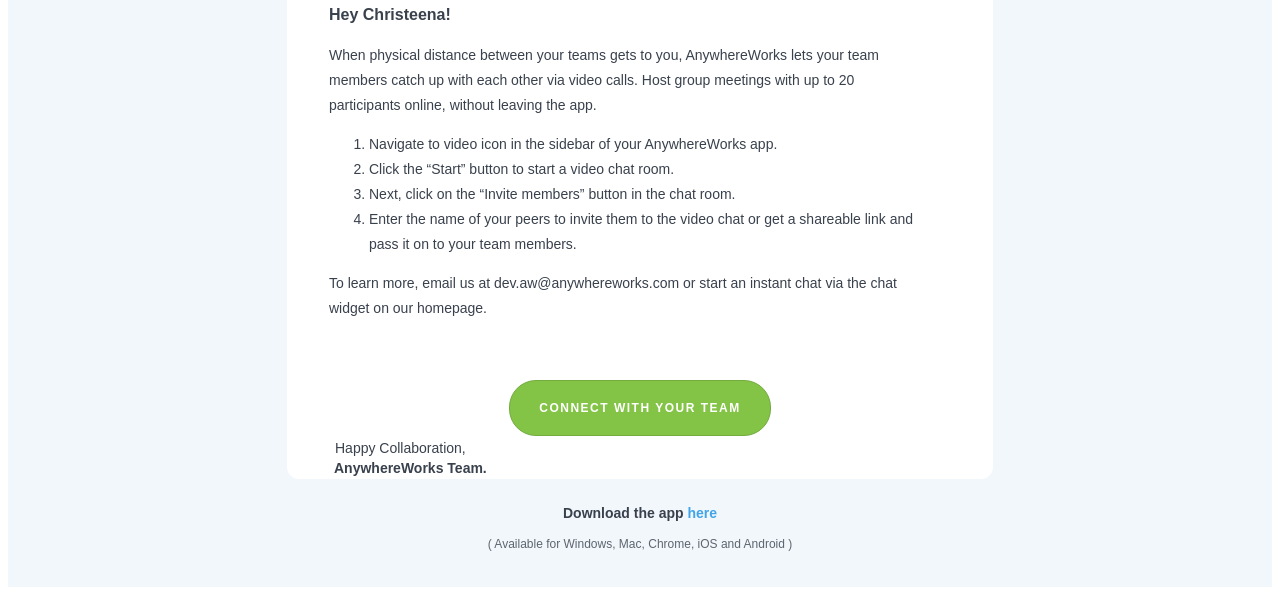
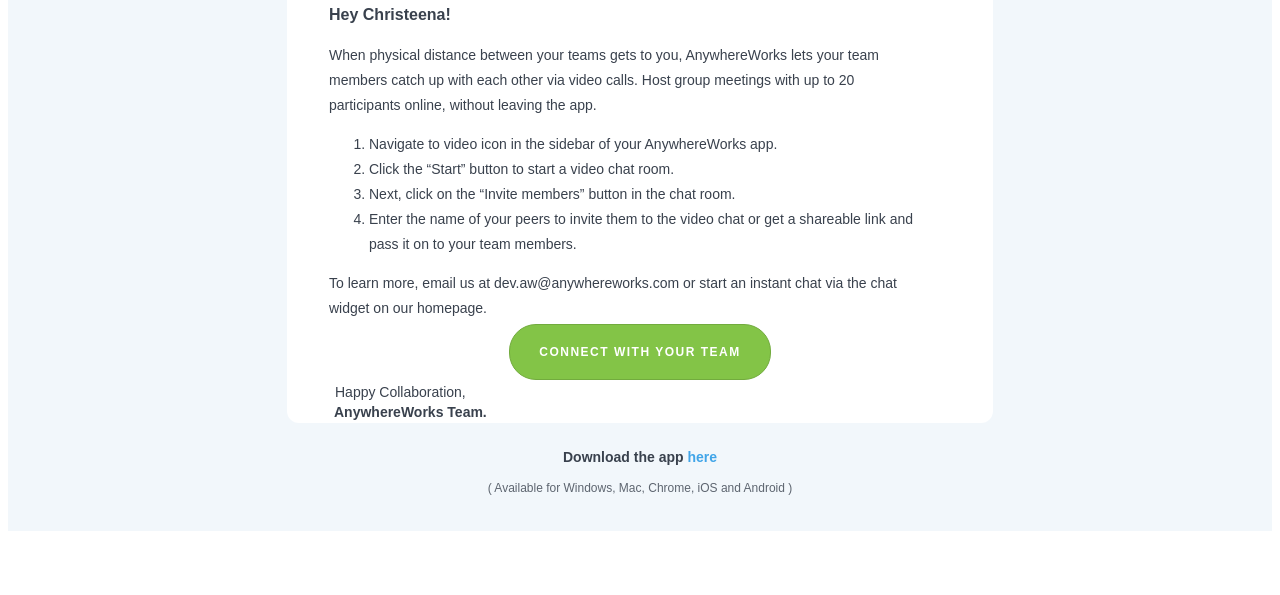
Before and after one commit to Narenweb/Html-email-template-mentor-task, a plain HTML site: page index.html in a window 1280 px wide. Shown: the part 866-1461 px from the top of the page. After the commit the page ends 1405 px from the top, so only its background shows below. Drawn offline with Linux system fonts and the light colour scheme.

Commit message:
Update index.html

```diff
--- a/index.html
+++ b/index.html
@@ -48,7 +48,7 @@
                                 Hey Christeena!
                             </td>
                         </tr>
-                        <tr style="height: 350px;">
+                        <tr>
                             <td
                                 style="display: block;padding:0 70px 0 40px; margin-top: 16px; line-height: 1.79;font-family: arial;font-size: 14px;color: #39414d;">
                                 When physical distance between your teams gets to you, AnywhereWorks lets your team
```
